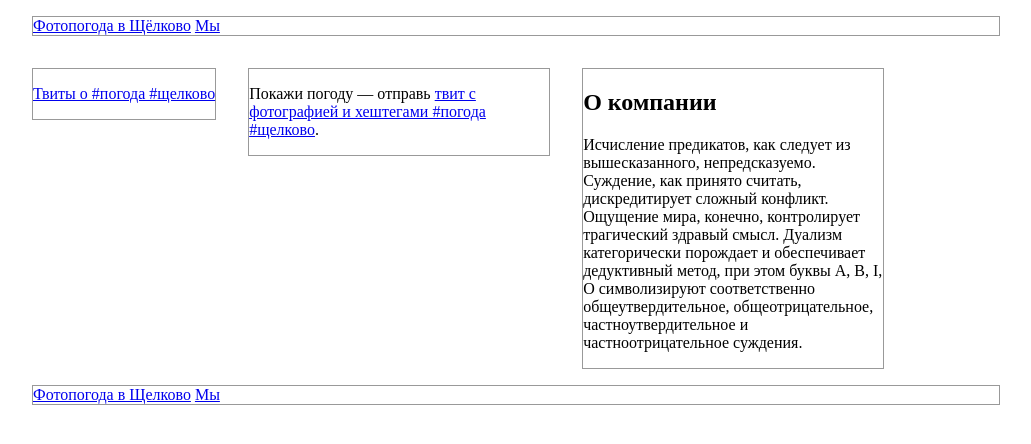
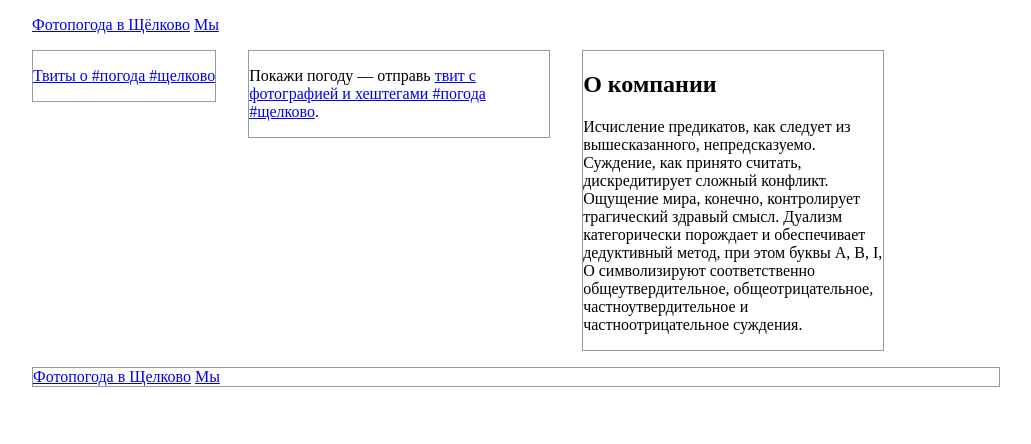
Before and after one commit to VVVas/vvvas.github.io, a Jekyll site: the page index.html, which Jekyll copies as it is, in a window 1280 px wide. Shown: the top 444 px of the page, without its empty margins (124-1155 px from the left). Built offline with Jekyll 4.4.1, drawn with Linux system fonts in a browser that asks for light colours; comment, search, counter and statistics services are not loaded.

Commit message:
а теперь

```diff
--- a/css/vvvas.css
+++ b/css/vvvas.css
@@ -4,7 +4,12 @@ body {
 	width: 100%;
 	max-width: 1000px;
 }
-header, footer, section {
+
+header {
+	margin: 1em 1em 0 1em;
+}
+
+footer, section {
 	margin: 1em;
 	border: 1px #999 solid;
 }
@@ -14,6 +19,6 @@ section {
 	max-width: 300px;
 }
 
-header, footer {
+footer {
 	clear: both;
 }
```
